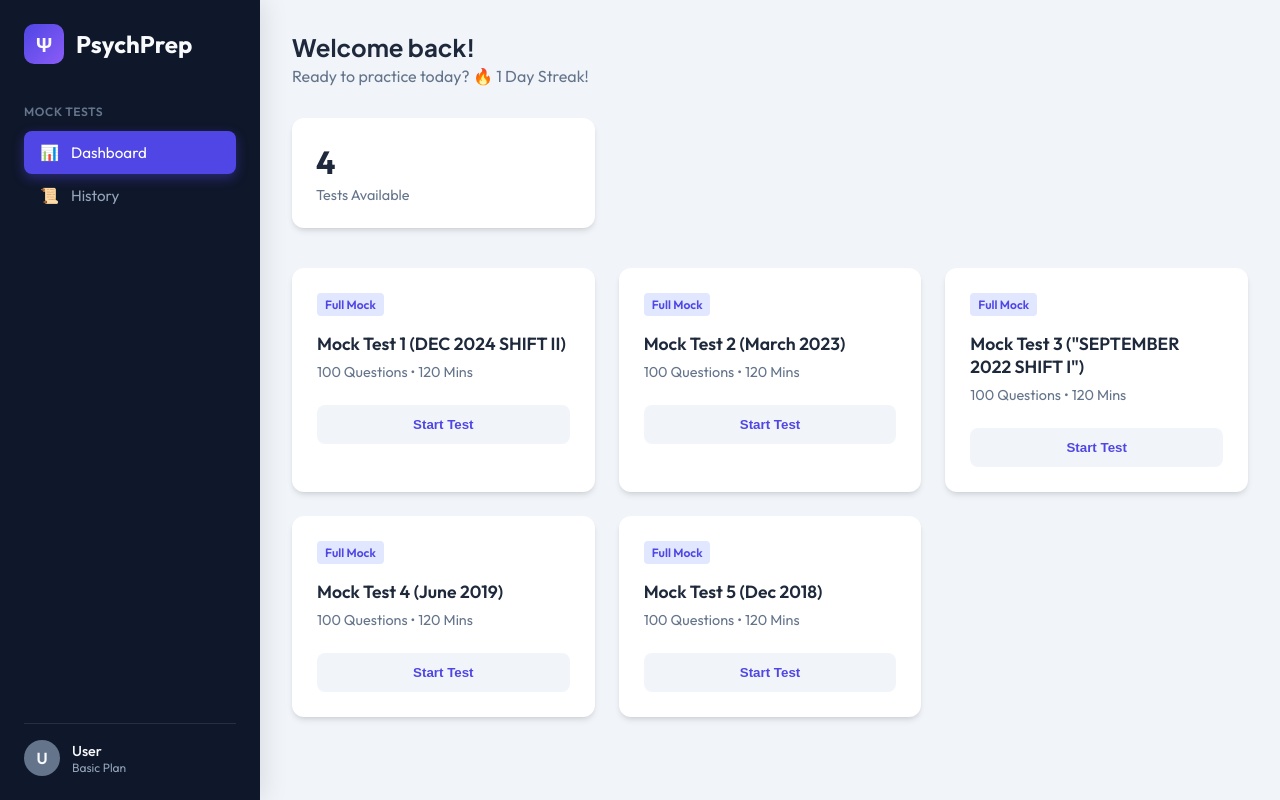
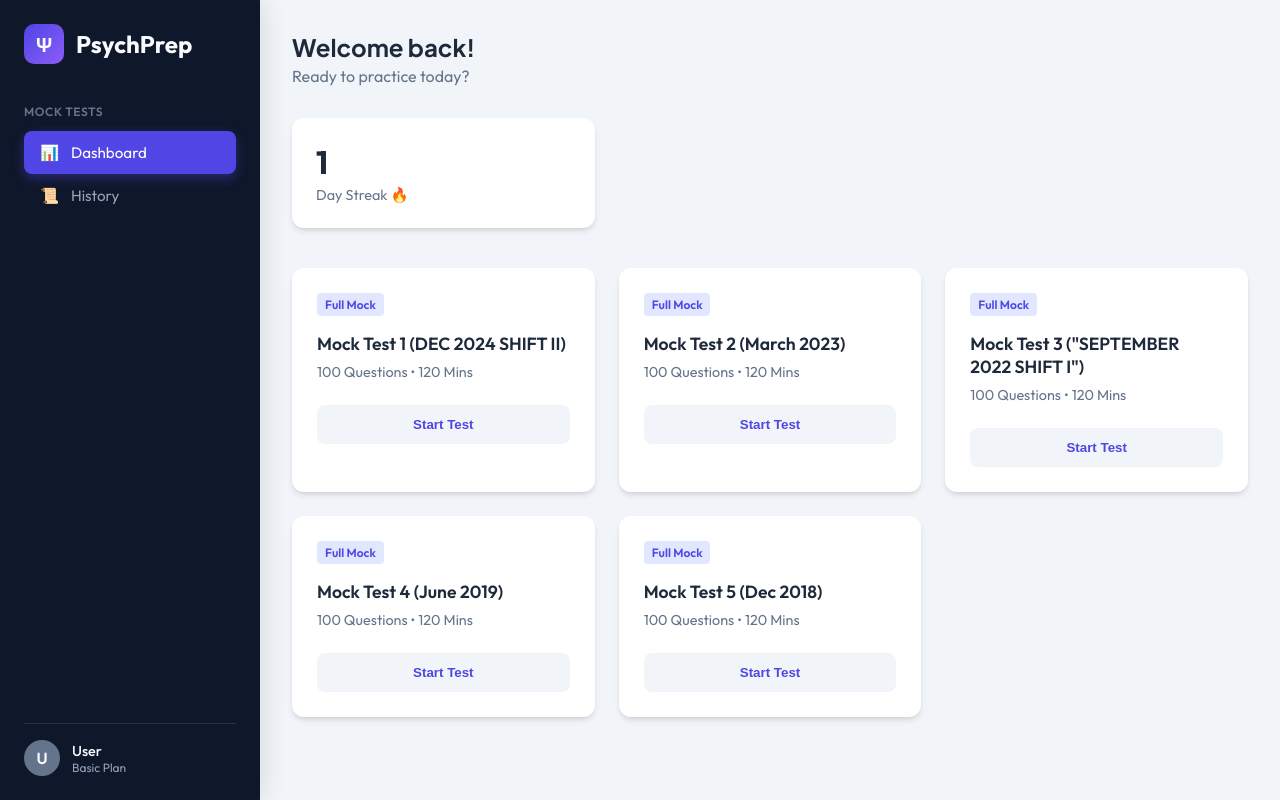
Before and after one commit to Omkar972001/psych-mock-test, a website: page index.html in a window 1280 px wide. Drawn offline with Linux system fonts and the light colour scheme.

Commit message:
feat: Replace Tests Available with Day Streak in Dashboard

```diff
--- a/app.js
+++ b/app.js
@@ -84,13 +84,11 @@ const app = {
         document.querySelectorAll('.nav-item')[0].classList.add('active'); // Dashboard active (assuming 0)
 
 
-        // Render Streak Info (Optional UI enhancement)
+        // Render Streak Info
         const streak = Storage.getStreak();
-        // Insert streak somewhere if element exists, or just log
-        // For now, let's append it to welcome text if not present
-        const welcome = document.querySelector('.welcome-text p');
-        if (welcome && !welcome.innerText.includes('Streak')) {
-            welcome.innerText += ` 🔥 ${streak} Day Streak!`;
+        const streakEl = document.getElementById('streakValue');
+        if (streakEl) {
+            streakEl.innerText = streak;
         }
 
         app.renderDashboard();
--- a/index.html
+++ b/index.html
@@ -71,10 +71,9 @@
 
                 <div class="stats-grid">
                     <div class="stat-card">
-                        <div class="stat-value">4</div>
-                        <div class="stat-label">Tests Available</div>
+                        <div class="stat-value" id="streakValue">0</div>
+                        <div class="stat-label">Day Streak 🔥</div>
                     </div>
-
                 </div>
 
                 <div class="tests-grid" id="testsGrid">
```
